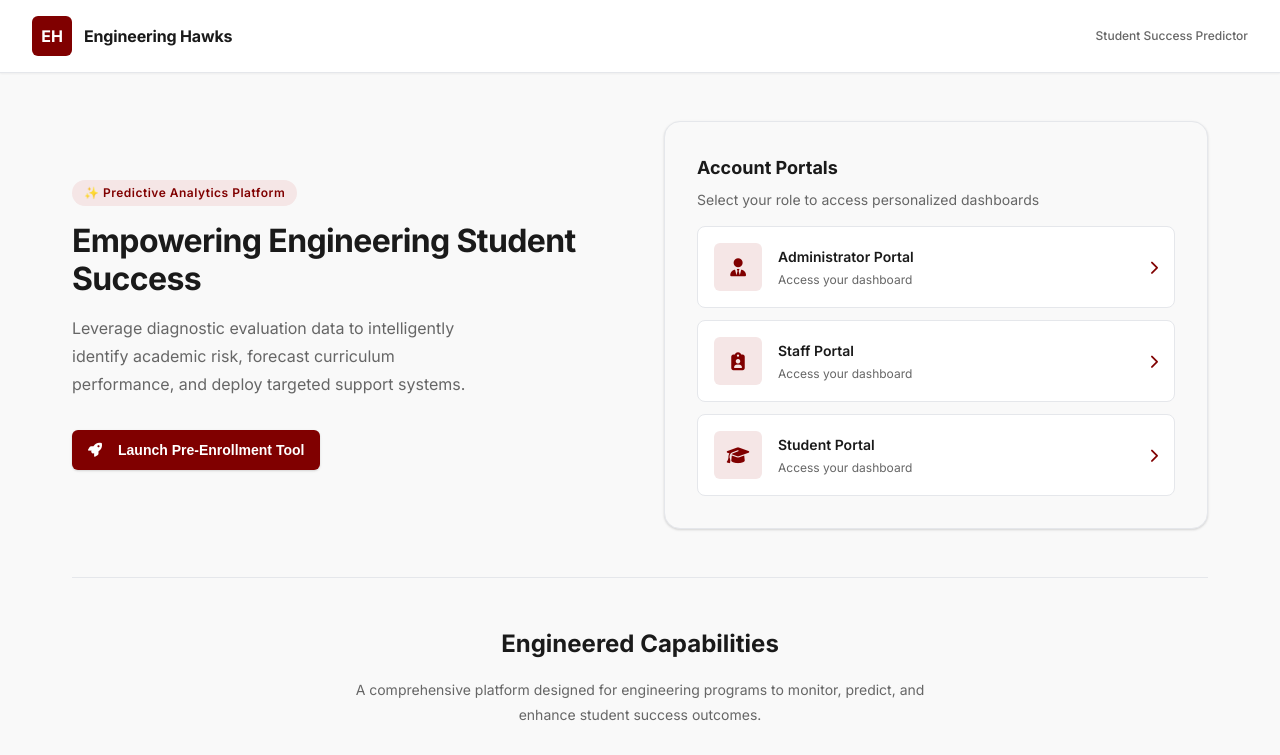
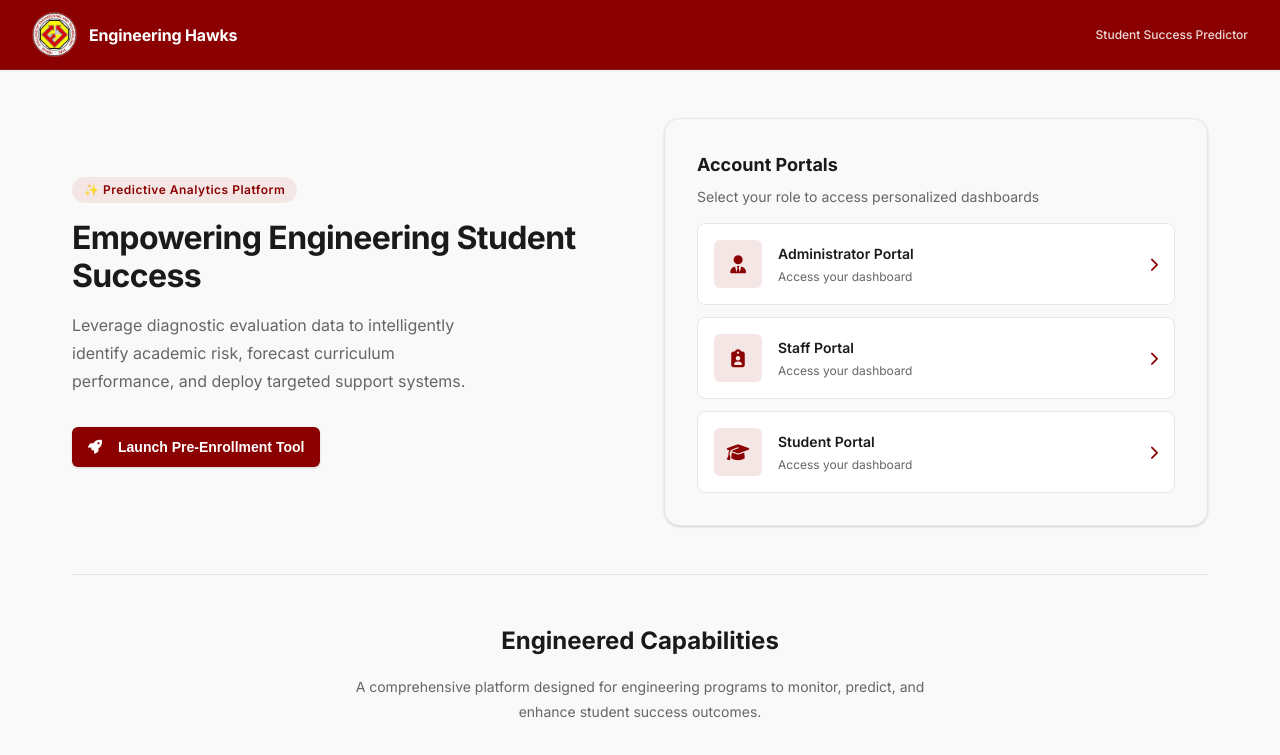
Before and after one commit to ern-natividad/StudentSuccessPredictor_CapStone, a React (Vite) app in the folder frontend/: page / in a window 1280 px wide. Shown: the top 755 px of the page. Built offline with nearby package versions, Linux system fonts and the light colour scheme; no server answers.

Commit message:
fixed color and errors

```diff
--- a/frontend/src/pages/Home.jsx
+++ b/frontend/src/pages/Home.jsx
@@ -1,5 +1,6 @@
 import { useNavigate } from "react-router-dom";
 import { AUTH_ROLES } from "../utils/constants";
+import engineeringLogo from "../assets/EngineeringLogo.jpg";
 
 const HomePage = () => {
   const navigate = useNavigate();
@@ -47,15 +48,15 @@ const HomePage = () => {
         fontFamily: '"Inter", -apple-system, BlinkMacSystemFont, "Segoe UI", sans-serif',
       }}
     >
-      {/* 1. Header Navigation Bar */}
+      {/* 2. Header Navigation Bar (Kept background color #8B0000) */}
       <header
         style={{
-          borderBottom: "1px solid var(--color-border-neutral)",
-          padding: "var(--space-lg) var(--space-2xl)",
+          borderBottom: "1px solid rgba(255, 255, 255, 0.1)",
+          padding: "var(--space-md) var(--space-2xl)",
           display: "flex",
           justifyContent: "space-between",
           alignItems: "center",
-          backgroundColor: "var(--color-bg-main)",
+          backgroundColor: "#8B0000",
           position: "sticky",
           top: 0,
           zIndex: 50,
@@ -63,29 +64,26 @@ const HomePage = () => {
         }}
       >
         <div style={{ display: "flex", alignItems: "center", gap: "var(--space-md)" }}>
-          <div
+          {/* 3. Replaced logo styling with a perfectly bounded circle aspect layout */}
+          <img
+            src={engineeringLogo}
+            alt="Engineering Hawks Logo"
             style={{
-              background: "var(--color-brand-primary)",
-              color: "var(--color-text-inverse)",
-              width: "40px",
-              height: "40px",
-              borderRadius: "var(--radius-md)",
-              display: "flex",
-              alignItems: "center",
-              justifyContent: "center",
-              fontWeight: "var(--font-weight-bold)",
-              fontSize: "var(--font-size-lg)",
+              height: "45px",
+              width: "45px",       // Equal width and height sets a square container
+              borderRadius: "50%", // 50% radius turns the square into a perfect circle
+              objectFit: "cover",  // Ensures the image centers and cuts off gracefully without squeezing
+              display: "block",
+              border: "1px solid rgba(255, 255, 255, 0.2)" // Optional subtle border accent
             }}
-          >
-            EH
-          </div>
+          />
           <div>
-            <h1 style={{ fontSize: "var(--font-size-lg)", fontWeight: "var(--font-weight-bold)", margin: 0, letterSpacing: "-0.01em" }}>
+            <h1 style={{ fontSize: "var(--font-size-lg)", fontWeight: "var(--font-weight-bold)", margin: 0, letterSpacing: "-0.01em", color: "#fff" }}>
               Engineering Hawks
             </h1>
           </div>
         </div>
-        <div style={{ fontSize: "var(--font-size-sm)", color: "var(--color-text-secondary)", fontWeight: "var(--font-weight-medium)" }}>
+        <div style={{ fontSize: "var(--font-size-sm)", color: "rgba(255, 255, 255, 0.85)", fontWeight: "var(--font-weight-medium)" }}>
           Student Success Predictor
         </div>
       </header>
@@ -93,7 +91,7 @@ const HomePage = () => {
       {/* Main Content Wrap */}
       <main style={{ maxWidth: "1200px", margin: "0 auto", padding: "0 var(--space-2xl)" }}>
 
-        {/* 2. Hero Section */}
+        {/* Hero Section */}
         <section
           style={{
             display: "grid",
@@ -109,7 +107,7 @@ const HomePage = () => {
               style={{
                 display: "inline-block",
                 background: "var(--color-brand-primary-light)",
-                color: "var(--color-brand-primary)",
+                color: "#8B0000",
                 padding: "var(--space-xs) var(--space-md)",
                 borderRadius: "20px",
                 fontSize: "var(--font-size-sm)",
@@ -149,6 +147,8 @@ const HomePage = () => {
               style={{
                 fontSize: "var(--font-size-base)",
                 fontWeight: "var(--font-weight-semibold)",
+                backgroundColor: "#8B0000",
+                borderColor: "#8B0000",
               }}
             >
               <i className="fas fa-rocket" style={{ marginRight: "var(--space-sm)" }}></i>
@@ -197,7 +197,7 @@ const HomePage = () => {
                     transition: "all var(--transition-fast)",
                   }}
                   onMouseEnter={(e) => {
-                    e.currentTarget.style.borderColor = "var(--color-brand-primary)";
+                    e.currentTarget.style.borderColor = "#8B0000";
                     e.currentTarget.style.boxShadow = "var(--shadow-md)";
                     e.currentTarget.style.transform = "translateY(-2px)";
                     e.currentTarget.style.backgroundColor = "var(--color-brand-primary-light)";
@@ -213,7 +213,7 @@ const HomePage = () => {
                     <div
                       style={{
                         background: "var(--color-brand-primary-light)",
-                        color: "var(--color-brand-primary)",
+                        color: "#8B0000",
                         width: "48px",
                         height: "48px",
                         borderRadius: "var(--radius-md)",
@@ -234,7 +234,7 @@ const HomePage = () => {
                       </div>
                     </div>
                   </div>
-                  <div style={{ color: "var(--color-brand-primary)", fontSize: "var(--font-size-base)" }}>
+                  <div style={{ color: "#8B0000", fontSize: "var(--font-size-base)" }}>
                     <i className="fas fa-chevron-right"></i>
                   </div>
                 </div>
@@ -243,7 +243,7 @@ const HomePage = () => {
           </div>
         </section>
 
-        {/* 3. Feature Showcase Section */}
+        {/* Feature Showcase Section */}
         <section style={{ padding: "var(--space-3xl) 0", borderTop: "1px solid var(--color-border-neutral)" }}>
           <div style={{ textAlign: "center", marginBottom: "var(--space-2xl)" }}>
             <h2 style={{ fontSize: "var(--font-size-3xl)", fontWeight: "var(--font-weight-bold)", margin: "0 0 var(--space-lg) 0", color: "var(--color-text-primary)" }}>
@@ -275,7 +275,7 @@ const HomePage = () => {
                 onMouseEnter={(e) => {
                   e.currentTarget.style.boxShadow = "var(--shadow-lg)";
                   e.currentTarget.style.transform = "translateY(-4px)";
-                  e.currentTarget.style.borderColor = "var(--color-brand-primary)";
+                  e.currentTarget.style.borderColor = "#8B0000";
                 }}
                 onMouseLeave={(e) => {
                   e.currentTarget.style.boxShadow = "var(--shadow-sm)";
@@ -286,7 +286,7 @@ const HomePage = () => {
                 <div
                   style={{
                     fontSize: "var(--font-size-2xl)",
-                    color: "var(--color-brand-primary)",
+                    color: "#8B0000",
                     marginBottom: "var(--space-lg)",
                     background: "var(--color-brand-primary-light)",
                     width: "48px",
@@ -318,7 +318,7 @@ const HomePage = () => {
         </section>
       </main>
 
-      {/* 4. Footer */}
+      {/* Footer */}
       <footer
         style={{
           borderTop: "1px solid var(--color-border-neutral)",
--- a/frontend/src/styles/Auth.module.css
+++ b/frontend/src/styles/Auth.module.css
@@ -5,7 +5,7 @@
   min-height: 100vh;
   padding: 16px;
   box-sizing: border-box;
-  background: linear-gradient(135deg, #fff7f7 0%, #ffffff 100%);
+  background: #f9f9f9;
   position: relative;
   overflow: hidden;
 }
--- a/frontend/src/styles/Dashboard.module.css
+++ b/frontend/src/styles/Dashboard.module.css
@@ -14,7 +14,7 @@
 /* TOP NAV */
 .topNav {
   height: 56px;
-  background: var(--color-brand-primary);
+  background: #B91C1C;
   border-bottom: 0.5px solid #e0e0e0;
   display: flex;
   align-items: center;
@@ -56,7 +56,6 @@
   color: var(--color-nav-text-muted);
   font-weight: 400;
 }
-
 
 .navDivider {
   width: 2px;
@@ -166,7 +165,6 @@
   font-size: 11px;
   color: var(--color-nav-text-muted);
 }
-
 
 .navAvatar {
   width: 32px;
@@ -526,6 +524,7 @@
   justify-content: flex-end;
   margin-top: 1rem;
 }
+
 /* CARDS */
 .card {
   background: #fff;
```
Also changed, not shown: frontend/src/features/admin/components/AdminDashboard.jsx (added, +109 -0 lines).
